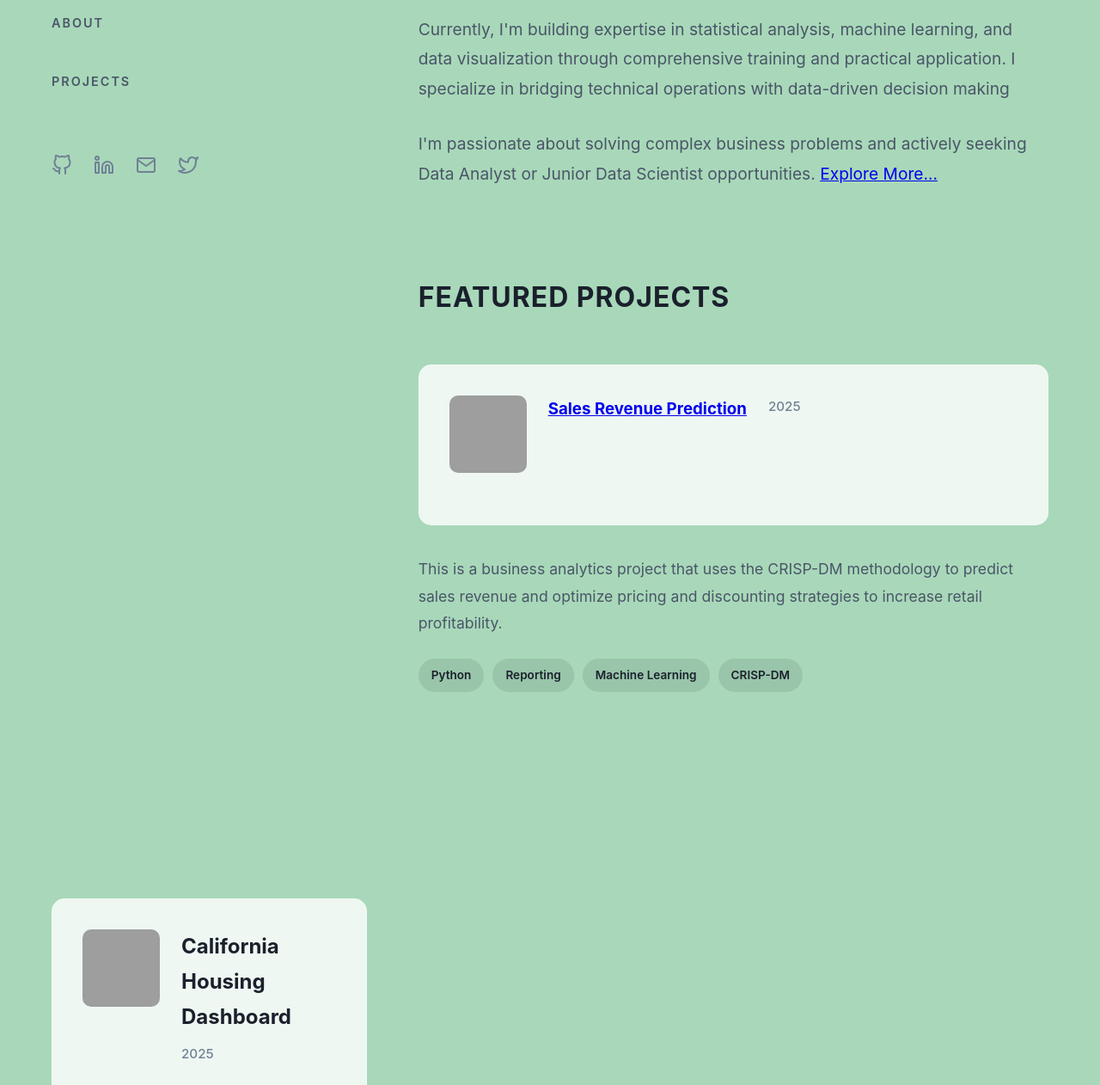
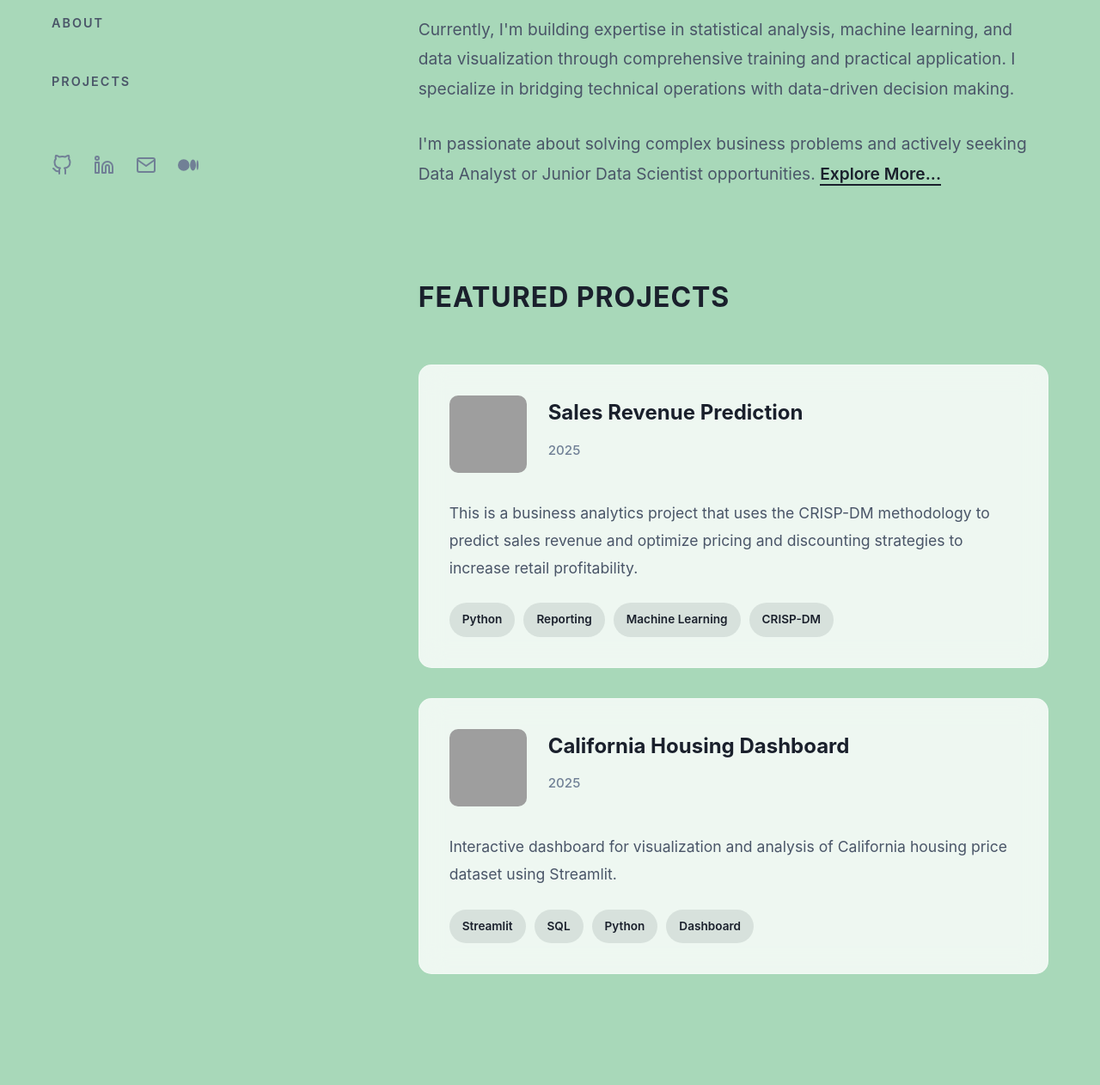
Before and after one commit to aarief-s/aarief-s.github.io, a plain HTML site: page index.html in a window 1280 px wide. Shown: the part 356-1618 px from the top of the page at 86% size. Drawn offline with Linux system fonts and the light colour scheme; grey boxes are pictures that could not be loaded.

Commit message:
Update index.html

```diff
--- a/index.html
+++ b/index.html
@@ -103,7 +103,7 @@
             width: 20px;
         }
 
-        /* Social Links - FIXED */
+        /* Social Links */
         .social-links {
             display: flex;
             gap: 25px;
@@ -153,6 +153,20 @@
             color: #4a5568;
             line-height: 1.8;
             margin-bottom: 30px;
+            text-align: left;
+        }
+
+        .about-text a {
+            color: #1a202c;
+            text-decoration: none;
+            font-weight: 600;
+            border-bottom: 2px solid #1a202c;
+            transition: all 0.3s ease;
+        }
+
+        .about-text a:hover {
+            color: #4a5568;
+            border-bottom-color: #4a5568;
         }
 
         /* Project Cards */
@@ -206,9 +220,18 @@
 
         .project-info h3 {
             font-size: 1.5rem;
-            color: #1a202c;
             margin-bottom: 10px;
             font-weight: 700;
+        }
+
+        .project-info h3 a {
+            color: #1a202c;
+            text-decoration: none;
+            transition: all 0.3s ease;
+        }
+
+        .project-info h3 a:hover {
+            color: #4a5568;
         }
 
         .project-period {
@@ -223,6 +246,7 @@
             font-size: 1.1rem;
             line-height: 1.8;
             margin-bottom: 25px;
+            text-align: left;
         }
 
         .tech-tags {
@@ -268,15 +292,6 @@
             }
         }
 
-        .project-info h3 a {
-    color: #1a202c !important;
-    text-decoration: none;
-}
-
-.project-info h3 a:hover {
-    color: #4a5568;
-    text-decoration: under
-
         @media (max-width: 480px) {
             .container {
                 padding: 0 15px;
@@ -301,7 +316,7 @@
                 <p class="subtitle">Technical Systems Specialist & Data Enthusiast</p>
 
                 <ul class="nav">
-                    <li><a href="#about">About</a></li>
+                    <li><a href="about.html">About</a></li>
                     <li><a href="#projects">Projects</a></li>
                 </ul>
 
@@ -324,9 +339,9 @@
                             <polyline points="22,6 12,13 2,6"></polyline>
                         </svg>
                     </a>
-                    <a href="https://twitter.com/yourusername" title="Twitter">
-                        <svg xmlns="http://www.w3.org/2000/svg" width="24" height="24" viewBox="0 0 24 24" fill="none" stroke="currentColor" stroke-width="2" stroke-linecap="round" stroke-linejoin="round">
-                            <path d="M23 3a10.9 10.9 0 0 1-3.14 1.53 4.48 4.48 0 0 0-7.86 3v1A10.66 10.66 0 0 1 3 4s-4 9 5 13a11.64 11.64 0 0 1-7 2c9 5 20 0 20-11.5a4.5 4.5 0 0 0-.08-.83A7.72 7.72 0 0 0 23 3z"></path>
+                    <a href="https://medium.com/@yourusername" title="Medium">
+                        <svg xmlns="http://www.w3.org/2000/svg" width="24" height="24" viewBox="0 0 24 24" fill="currentColor">
+                            <path d="M13.54 12a6.8 6.8 0 01-6.77 6.82A6.8 6.8 0 010 12a6.8 6.8 0 016.77-6.82A6.8 6.8 0 0113.54 12zM20.96 12c0 3.54-1.51 6.42-3.38 6.42-1.87 0-3.39-2.88-3.39-6.42s1.52-6.42 3.39-6.42 3.38 2.88 3.38 6.42M24 12c0 3.17-.53 5.75-1.19 5.75-.66 0-1.19-2.58-1.19-5.75s.53-5.75 1.19-5.75C23.47 6.25 24 8.83 24 12z"/>
                         </svg>
                     </a>
                 </div>
@@ -340,7 +355,7 @@
                 <h2>About</h2>
                 <p class="about-text">I'm a technical systems professional with 9+ years in operations optimization and data management, actively transitioning into data science. My extensive background in database systems and analytical processes provides a strong foundation for extracting meaningful insights from complex datasets.</p>
 
-                <p class="about-text">Currently, I'm building expertise in statistical analysis, machine learning, and data visualization through comprehensive training and practical application. I specialize in bridging technical operations with data-driven decision making</p>
+                <p class="about-text">Currently, I'm building expertise in statistical analysis, machine learning, and data visualization through comprehensive training and practical application. I specialize in bridging technical operations with data-driven decision making.</p>
 
                 <p class="about-text">I'm passionate about solving complex business problems and actively seeking Data Analyst or Junior Data Scientist opportunities. <a href="about.html">Explore More...</a></p>
             </section>
@@ -351,8 +366,9 @@
 
                 <div class="project-card">
                     <div class="project-header">
-                        <img src="https://images.unsplash.com/photo-1560518883-ce09059eeffa?w=150&h=150&fit=crop" alt="California Housing Dashboard" class="project-image">
-                            <h3><a href="https://drive.google.com/drive/folders/1L0fO_r5reO2QX4DPf0JRIVsKNQ-8Aecl?usp=drive_link">Sales Revenue Prediction</a></h3>
+                        <img src="https://images.unsplash.com/photo-1551288049-bebda4e38f71?w=150&h=150&fit=crop" alt="Sales Revenue Prediction" class="project-image">
+                        <div class="project-info">
+                            <h3><a href="https://drive.google.com/drive/folders/1L0fO_r5reO2QX4DPf0JRIVsKNQ-8Aecl?usp=drive_link" target="_blank">Sales Revenue Prediction</a></h3>
                             <div class="project-period">2025</div>
                         </div>
                     </div>
@@ -369,9 +385,9 @@
 
                 <div class="project-card">
                     <div class="project-header">
-                        <img src="https://unsplash.com/photos/turned-on-monitoring-screen-qwtCeJ5cLYs" alt="Retail Dashboard" class="project-image">
+                        <img src="https://images.unsplash.com/photo-1460925895917-afdab827c52f?w=150&h=150&fit=crop" alt="California Housing Dashboard" class="project-image">
                         <div class="project-info">
-                            <h3><a href="https://tugas-st-california.streamlit.app/">California Housing Dashboard</a></h3>
+                            <h3><a href="https://tugas-st-california.streamlit.app/" target="_blank">California Housing Dashboard</a></h3>
                             <div class="project-period">2025</div>
                         </div>
                     </div>
```
